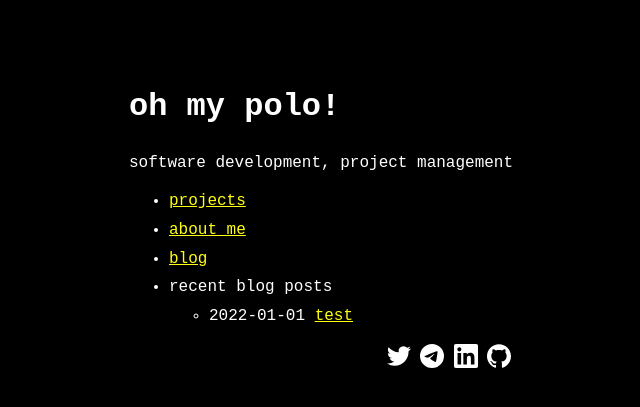
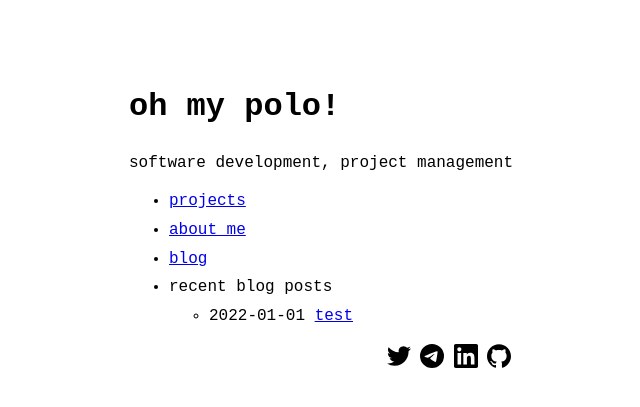
Before and after one commit to polo7/polo7.github.io, a Jekyll site: the page built from index.md, in a window 1280 px wide. Shown: the top 407 px of the page, without its empty margins (191-831 px from the left). Built offline with Jekyll 4.4.1, drawn with Linux system fonts in a browser that asks for light colours.

Commit message:
Update no-style-please.scss

```diff
--- a/_sass/no-style-please.scss
+++ b/_sass/no-style-please.scss
@@ -8,11 +8,11 @@
     }
   }
 
-  body[a="auto"] { @include dark-appearance; }
+  body[a="dark"] { @include dark-appearance; }
 
 
   @media (prefers-color-scheme: dark) {
-    body[a="dark"] { @include dark-appearance; }
+    body[a="auto"] { @include dark-appearance; }
   }
   // -------------------------------------------- //
 
```
